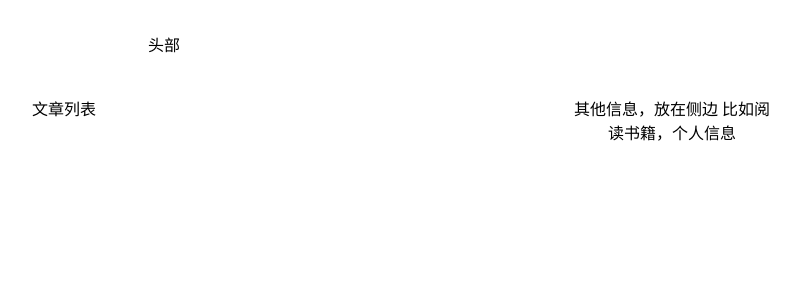
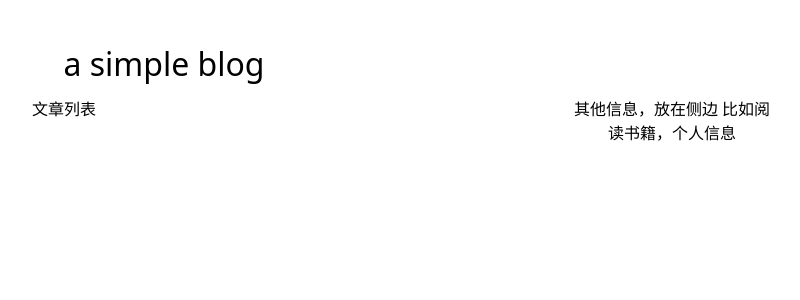
Before and after one commit to loveloki/blog, a React (Vite) app: page / in a window 1280 px wide. Shown: the top 300 px of the page, without its empty margins (476-1276 px from the left). Built offline with nearby package versions, Linux system fonts and the light colour scheme.

Commit message:
refactor: 调整结构

```diff
--- a/src/App.tsx
+++ /dev/null
@@ -1,18 +0,0 @@
-import './App.css'
-
-function App() {
-  return (
-    <div className="App">
-      <header>头部</header>
-      <main>
-        文章列表
-      </main>
-      <aside>
-        其他信息，放在侧边
-        比如阅读书籍，个人信息
-      </aside>
-    </div>
-  )
-}
-
-export default App
--- a/src/App.css
+++ b/src/Blog/Blog.css
@@ -6,14 +6,16 @@
   text-align: center;
 }
 
-.App {
+#Blog {
   display: grid;
   grid-template-rows: 64px 1fr;
   grid-template-columns: 1fr 200px;
   height: 100%;
 }
 
-.App > header {
+#Blog > header {
   grid-column: 1 / 3;
   grid-row: 1;
+  font-size: 2rem;
+  line-height: 64px;
 }
--- /dev/null
+++ b/src/Blog/Blog.tsx
@@ -0,0 +1,13 @@
+import './Blog.css'
+
+function App() {
+  return (
+    <div id="Blog">
+      <header>a simple blog</header>
+      <main>文章列表</main>
+      <aside>其他信息，放在侧边 比如阅读书籍，个人信息</aside>
+    </div>
+  )
+}
+
+export default App
--- /dev/null
+++ b/src/Blog/index.ts
@@ -0,0 +1,3 @@
+import Blog from './Blog'
+
+export default Blog
--- a/src/main.tsx
+++ b/src/main.tsx
@@ -1,10 +1,10 @@
 import React from 'react'
 import ReactDOM from 'react-dom/client'
-import App from './App'
+import Blog from './Blog'
 import './index.css'
 
 ReactDOM.createRoot(document.getElementById('root') as HTMLElement).render(
   <React.StrictMode>
-    <App />
+    <Blog />
   </React.StrictMode>,
 )
```
